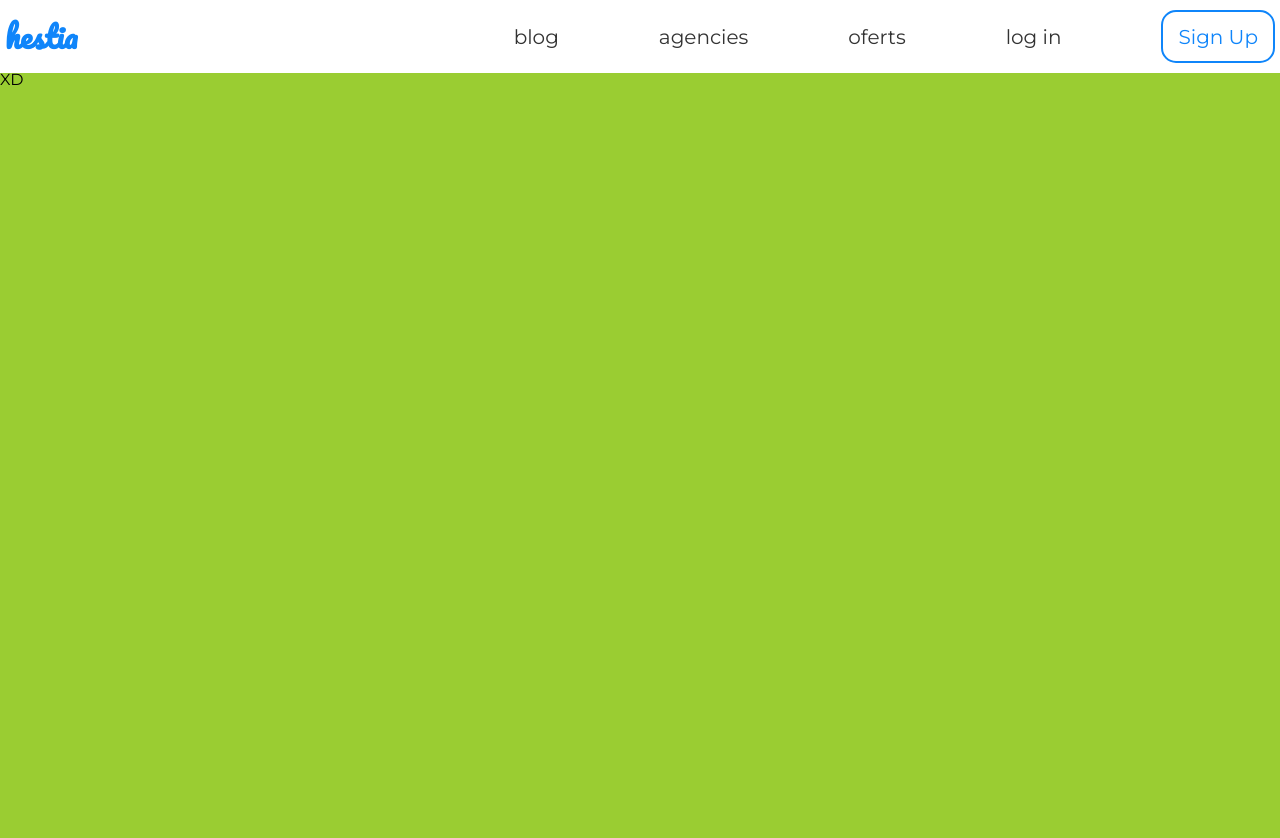
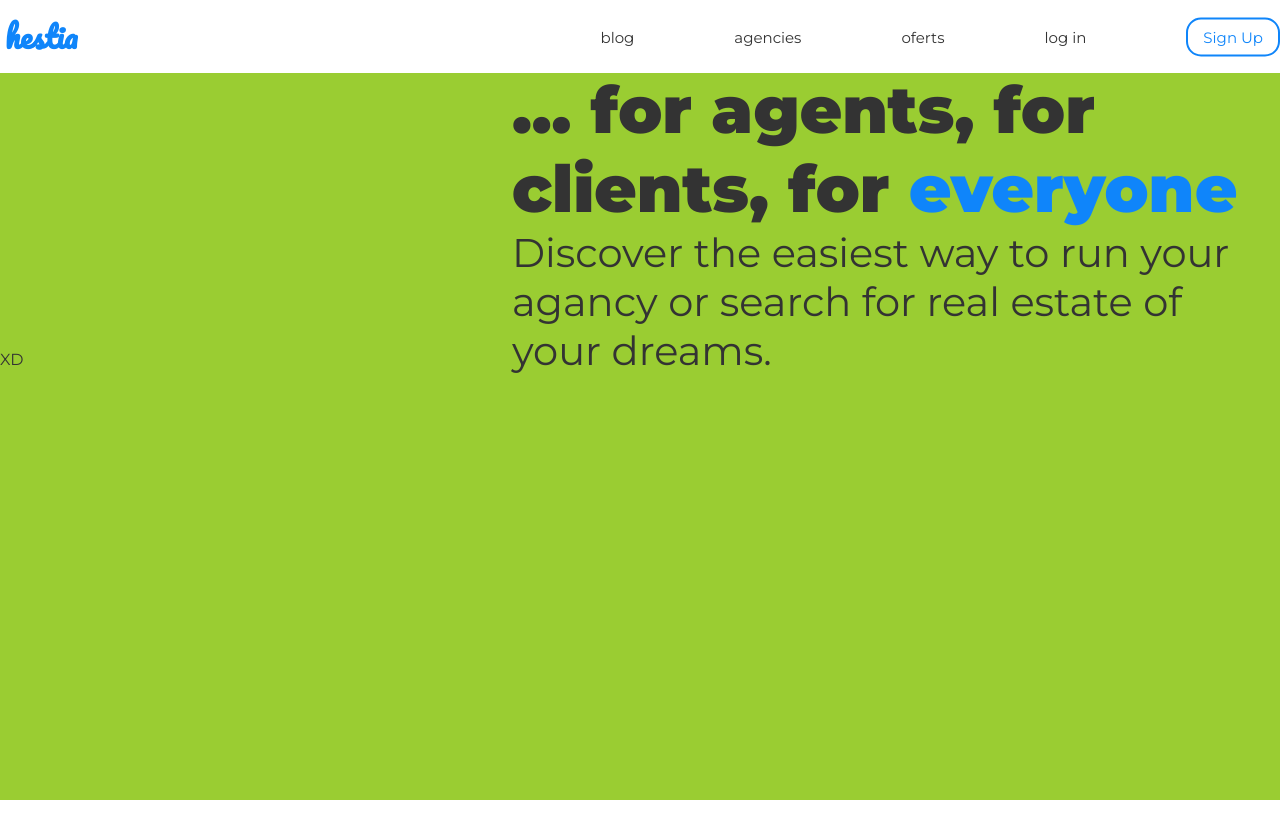
Before and after one commit to Fewarc/hestia-client, a React (Create React App) app: page / in a window 1280 px wide. Shown: the top 838 px of the page. After the commit the page ends 800 px from the top, so only its background shows below. Built offline with nearby package versions, Linux system fonts and the light colour scheme.

Commit message:
add landing page

```diff
--- a/package.json
+++ b/package.json
@@ -12,6 +12,7 @@
     "@types/react-dom": "^17.0.9",
     "@types/react-router-dom": "^5.3.1",
     "classnames": "^2.3.1",
+    "file-loader": "^6.2.0",
     "i18next": "^21.3.3",
     "node-sass": "^6.0.1",
     "react": "^17.0.2",
--- a/src/components/Button/Button.scss
+++ b/src/components/Button/Button.scss
@@ -23,10 +23,9 @@ $button-padding: 0px 15px;
   background-color: white;
   border-radius: $button-border-raidius;
   color: $primary;
-  padding: $button-padding;
   border: solid 2px $primary;
-
   transition: 0.2s;
+  padding: 8px 15px;
 
   &:hover {
     background-color: $primary;
@@ -40,5 +39,5 @@ $button-padding: 0px 15px;
 // }
 
 .button-large {
-  font-size: 20px;
+  font-size: 15px;
 }
--- a/src/components/Button/Button.tsx
+++ b/src/components/Button/Button.tsx
@@ -63,7 +63,7 @@ const Button: React.FC<ButtonProps> = ({
   disabled = false,
   size = 'large',
   children,
-  className,
+  className = 'button',
   onClick
 }) => {
 
--- a/src/components/Navbar/Navbar.scss
+++ b/src/components/Navbar/Navbar.scss
@@ -10,6 +10,7 @@
 
   display: flex;
   padding: 10px 5px;
+  position: relative;
 
   .navbar-logo {
     font: $pacifico-bold-header;
@@ -19,12 +20,13 @@
   .navbar-buttons {
     // background-color: yellowgreen;
     flex-grow: 1;
-
-    display: flex;
-    justify-content: flex-end;
+    position: absolute;
+    right: 0;
+    top: 50%;
+    transform: translateY(-50%);
 
     .navbar-button {
-      margin-right: 100px;
+      margin-left: 100px;
     }
 
   }
--- a/src/components/Navbar/Navbar.tsx
+++ b/src/components/Navbar/Navbar.tsx
@@ -22,30 +22,31 @@ const Navbar: React.FC = () => {
               className="navbar-button"
               type='transparent'
               onClick={() => history.push('/')}
-              children={<div>{t('blog')}</div>}
+              children={t('navbar.blog')}
             />
             <Button
               className="navbar-button"
               type='transparent'
               onClick={() => history.push('/')}
-              children={<div>{t('agencies')}</div>}
+              children={t('navbar.agencies')}
             />
             <Button
               className="navbar-button"
               type='transparent'
               onClick={() => history.push('/')}
-              children={<div>{t('oferts')}</div>}
+              children={t('navbar.oferts')}
             />
             <Button
               className="navbar-button"
               type='transparent'
               onClick={() => history.push('/')}
-              children={<div>{t('log_in')}</div>}
+              children={t('navbar.log_in')}
             />
             <Button
+              className="navbar-button"
               type='outlined'
               onClick={() => history.push('/')}
-              children={<div>{t('sign_up')}</div>}
+              children={t('navbar.sign_up')}
             />
           </div>
         </div>
--- a/src/constants/translations.ts
+++ b/src/constants/translations.ts
@@ -1,12 +1,21 @@
 const translations = {
   en: {
     translation: {
-      // navbar
-      "sign_up": "Sign Up",
-      "log_in": "log in",
-      "oferts": "oferts",
-      "agencies": "agencies",
-      "blog": "blog"
+      navbar: {
+        "sign_up": "Sign Up",
+        "log_in": "log in",
+        "oferts": "oferts",
+        "agencies": "agencies",
+        "blog": "blog",
+      },
+
+      landing_page: {
+        first_section: {
+          "main_header_text": "... for agents, for clients, for ",
+          "main_everyone": "everyone",
+          "main_paragraph_text": "Discover the easiest way to run your agancy or search for real estate of your dreams.",
+        }
+      },
     }
   },
   pl: {
--- a/src/pages/LandingPage/LandingPage.scss
+++ b/src/pages/LandingPage/LandingPage.scss
@@ -1,16 +1,44 @@
+@import '../../utility/variables';
+
 .landing-page {
-
+  color: $dark-gray;
   .first-section-container {
-    display: flex;
     height: 100vh;
-    padding-top: 70px;
 
     background-color: yellowgreen;
 
-    .section {
-      flex-grow: 1;
+    .left-section {
+      width: 40%;
+      padding-top: 70px;
+      display: inline-block;
+
     }
 
+    .right-section {
+      width: 60%;
+      padding-top: 70px;
+      display: inline-block;
+
+      .first-section-content {
+        .first-section-logo {
+
+        }
+
+        h1 {
+          font-size: 65px;
+          font-weight: 900;
+
+          .main-everyone {
+            color: $primary;
+            width: auto;
+          }
+        }
+
+        p {
+          font-size: 40px;
+        }
+
+      }
+    }
   }
-
 }
--- a/src/pages/LandingPage/LandingPage.tsx
+++ b/src/pages/LandingPage/LandingPage.tsx
@@ -1,16 +1,30 @@
 import React from "react";
+import { useTranslation } from "react-i18next";
 import Container from "../../components/Container/Container";
 import './LandingPage.scss';
 
 const LandingPage: React.FC = () => {
+  const { t } = useTranslation();
+
   return (
     <div className="landing-page">
       <Container>
         <div className="first-section-container">
-          <div className="section">XD</div>
-          <div className="section">
-            <div>
+          <div className="left-section">{t("XD")}</div>
+          <div className="right-section">
+            <div className="first-section-logo">
 
+            </div>
+            <div className="first-section-content">
+              <span>
+                <h1>{t("landing_page.first_section.main_header_text")}<span className="main-everyone">{t("landing_page.first_section.main_everyone")}</span></h1>
+              </span>
+              <p>
+                {t("landing_page.first_section.main_paragraph_text")}
+              </p>
+              <div>
+                {/* buttons here */}
+              </div>
             </div>
           </div>
         </div>
```
Also changed, not shown: src/components/HestiaLogo/HestiaLogo.tsx (added, +13 -0 lines), 1 other file (tests, documents, lock files or other folders).
